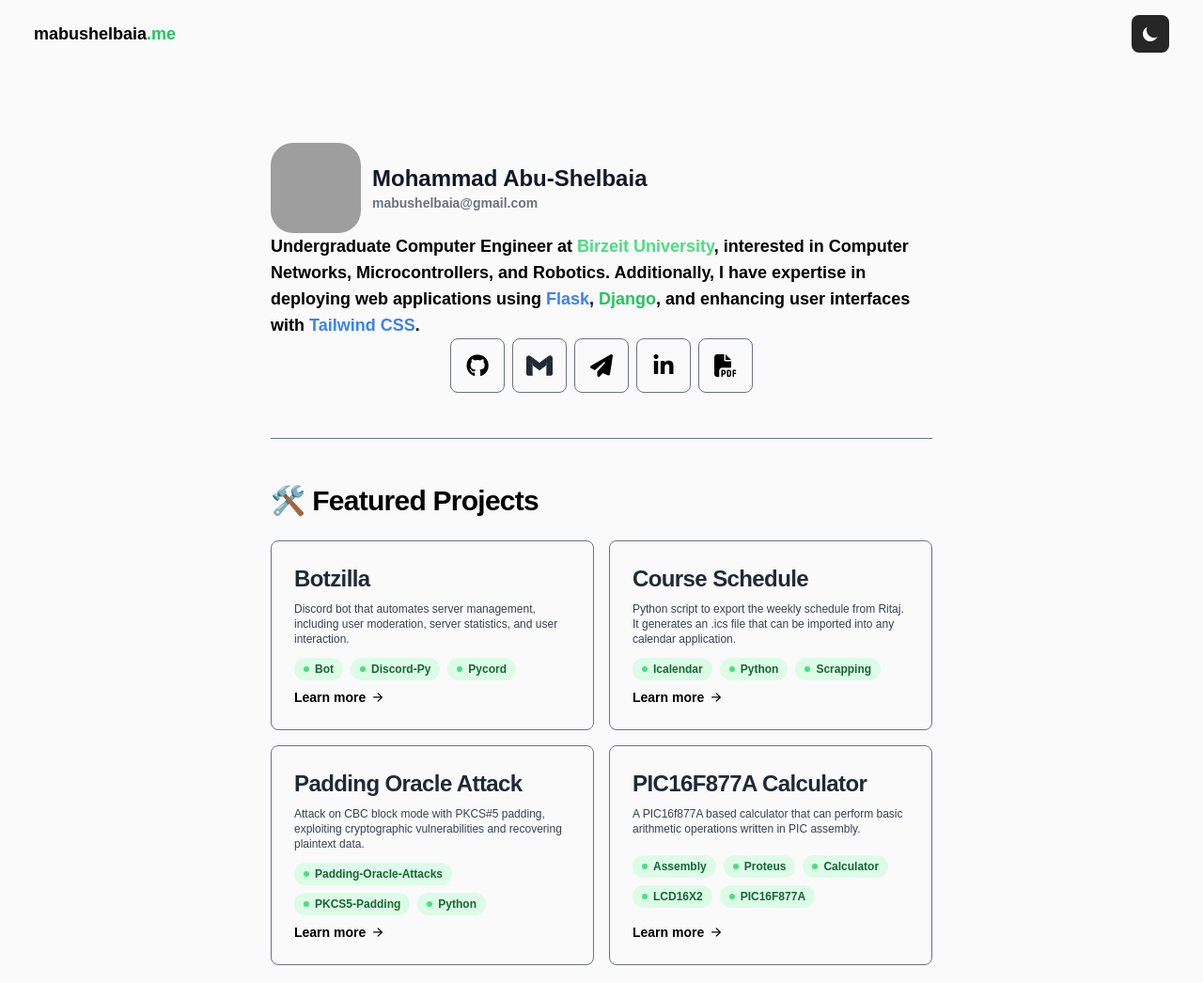
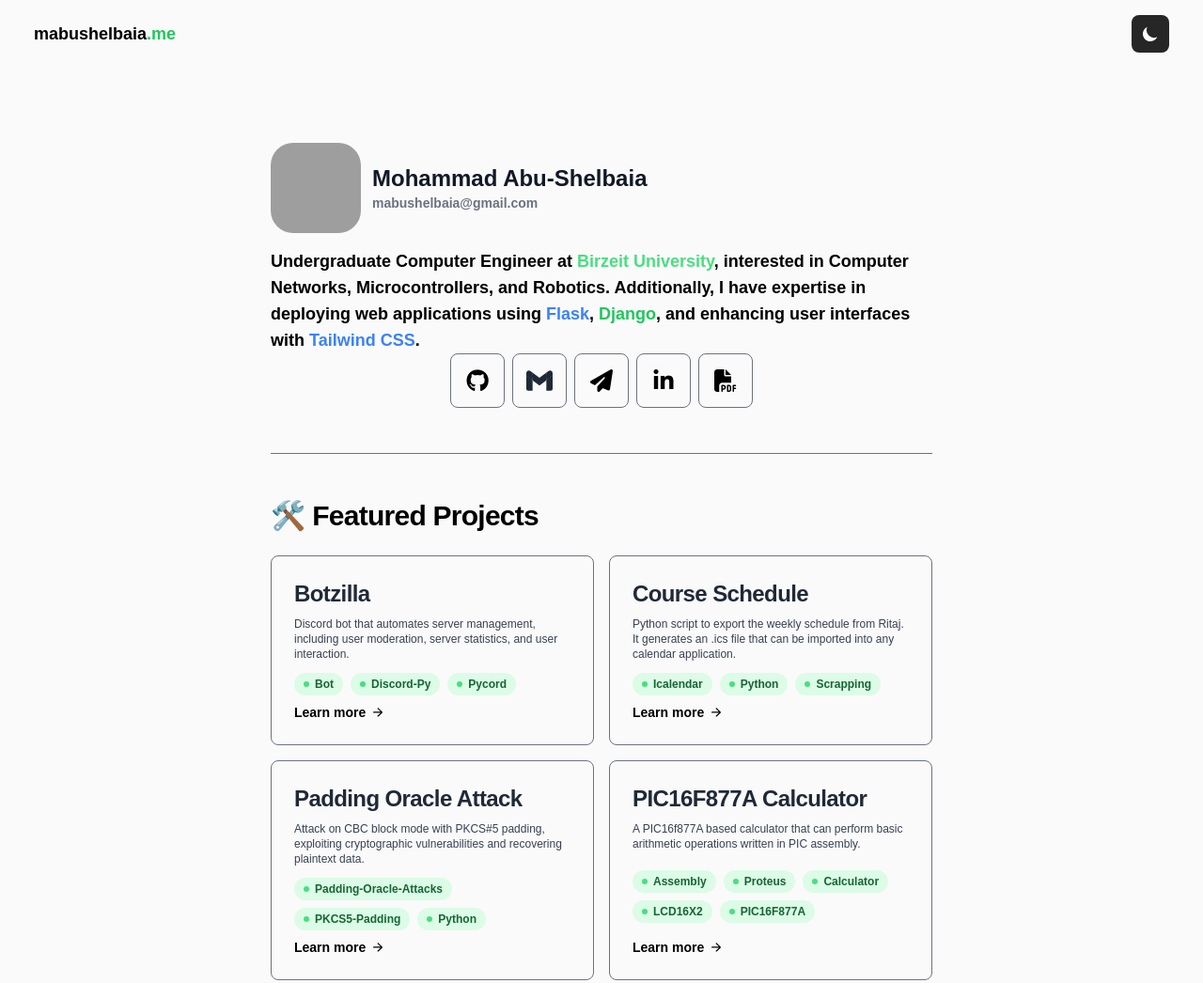
Before and after one commit to mabushelbaia/mabushelbaia.github.io, a website: page index.html in a window 1280 px wide. Shown: the top 1046 px of the page at 94% size. Drawn offline with nearby package versions, Linux system fonts and the light colour scheme; grey boxes are pictures that could not be loaded.

Commit message:
chore: Update index.html with margin-top for paragraph

```diff
--- a/index.html
+++ b/index.html
@@ -60,7 +60,7 @@
           </div>
         </div>
       </div>
-      <p class="dark:text-white text-sm sm:text-base md:text-lg">
+      <p class="mt-4 dark:text-white text-sm sm:text-base md:text-lg">
         Undergraduate Computer Engineer at
         <a href="https://www.birzeit.edu/" target="_blank"
           class=" text-green-400 dark:text-green-300 hover:underline">Birzeit University</a>, interested in Computer
```
Also changed, not shown: static/css/output.css.
